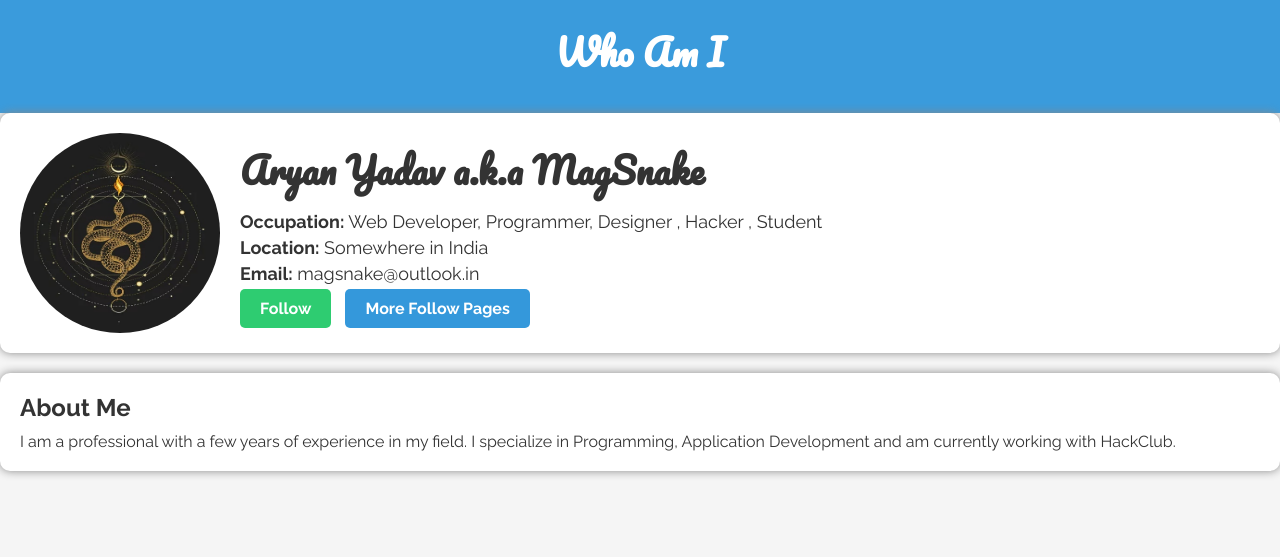
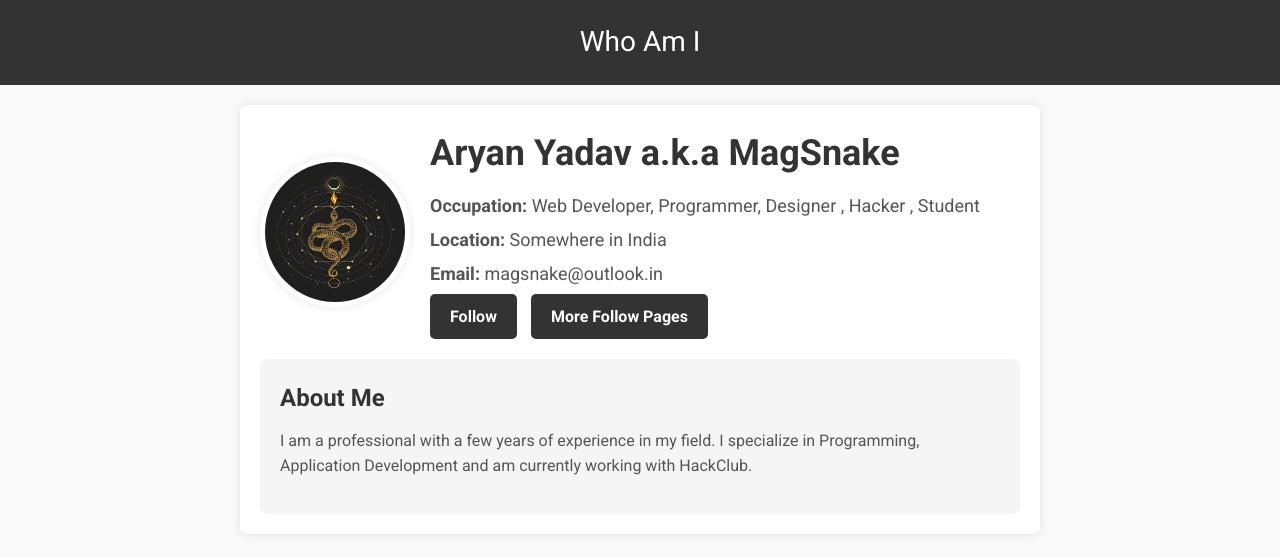
Before and after one commit to aryan9190/aryan9190.github.io, a plain HTML site: page index.html in a window 1280 px wide. Drawn offline with Linux system fonts and the light colour scheme.

Commit message:
Update index.html

```diff
--- a/index.html
+++ b/index.html
@@ -1,8 +1,10 @@
-<!DOCTYPE html><html lang="en"><head>
+<!DOCTYPE html>
+<html lang="en">
+<head>
     <meta charset="UTF-8">
     <meta name="viewport" content="width=device-width, initial-scale=1.0">
     <title>Who Am I</title>
-    <link rel="stylesheet" href="https://fonts.googleapis.com/css?family=Pacifico|Raleway:400,700&display=swap">
+    <link href="https://fonts.googleapis.com/css2?family=Roboto:wght@400;700&display=swap" rel="stylesheet">
     <style>
         /* Reset some default styles */
         * {
@@ -12,44 +14,47 @@
         }
 
         body {
-            font-family: "Raleway", sans-serif;
-            background-color: #f5f5f5;
+            font-family: "Roboto", sans-serif;
+            background-color: #f9f9f9;
             color: #333;
+            line-height: 1.6;
         }
 
         header {
-            background-color: #3A9BDC;
+            background-color: #333;
             color: #fff;
             text-align: center;
             padding: 20px;
-            font-family: "Pacifico", cursive;
+            font-size: 28px;
         }
 
-        .profile-container {
-            display: flex;
-            justify-content: center;
-            align-items: center;
+        .container {
+            max-width: 800px;
+            margin: 20px auto;
+            padding: 20px;
             background-color: #fff;
-            border-radius: 10px;
-            box-shadow: 0px 0px 10px 0px #888;
-            padding: 20px;
-            transition: background-color 0.3s;
+            border-radius: 8px;
+            box-shadow: 0 0 10px rgba(0, 0, 0, 0.1);
         }
 
-        .profile-container:hover {
-            background-color: #f0f0f0;
+        .profile {
+            display: flex;
+            align-items: center;
+            margin-bottom: 20px;
         }
 
         .profile-image {
-            width: 200px;
-            height: 200px;
+            width: 150px;
+            height: 150px;
             border-radius: 50%;
             margin-right: 20px;
+            border: 5px solid #fff;
+            box-shadow: 0 0 10px rgba(0, 0, 0, 0.1);
             transition: transform 0.3s;
         }
 
         .profile-image:hover {
-            transform: scale(1.1);
+            transform: scale(1.05);
         }
 
         .profile-details {
@@ -59,13 +64,13 @@
         h1 {
             font-size: 36px;
             margin-bottom: 10px;
-            font-family: "Pacifico", cursive;
+            color: #333;
         }
 
         .info {
             font-size: 18px;
             margin-bottom: 5px;
-            font-family: "Raleway", sans-serif;
+            color: #555;
         }
 
         .button {
@@ -76,51 +81,47 @@
             font-weight: 600;
             margin-right: 10px;
             cursor: pointer;
+            background-color: #333;
+            color: #fff;
             transition: background-color 0.3s, color 0.3s;
         }
 
         .button:hover {
-            background-color: #333;
-            color: #fff;
-        }
-
-        .follow-button {
-            background-color: #2ecc71;
-            color: #fff;
-        }
-
-        .message-button {
-            background-color: #3498db;
-            color: #fff;
+            background-color: #555;
         }
 
         .bio {
-            background-color: #fff;
-            border-radius: 10px;
-            box-shadow: 0px 0px 10px 0px #888;
+            background-color: #f5f5f5;
+            border-radius: 8px;
             padding: 20px;
-            margin-top: 20px;
         }
 
         h2 {
             font-size: 24px;
             margin-bottom: 10px;
+            color: #333;
+        }
+
+        p {
+            margin-bottom: 15px;
+            color: #555;
         }
     </style>
 </head>
 <body>
     <header>
-        <h1>Who Am I</h1>
+        Who Am I
     </header>
-    <div class="profile-container">
+    <div class="container">
+        <div class="profile">
             <img class="profile-image" src="pic.jpg" alt="Profile Picture">
             <div class="profile-details">
                 <h1>Aryan Yadav a.k.a <b>MagSnake</b></h1>
                 <p class="info"><b>Occupation:</b> Web Developer, Programmer, Designer , Hacker , Student</p>
                 <p class="info"><b>Location:</b> Somewhere in India</p>
                 <p class="info"><b>Email:</b> magsnake@outlook.in</p>
-            <a class="button follow-button" href="http://github.com/aryan9190">Follow</a>
-            <a class="button message-button" href="http://GitHub.com/magsnake">More Follow Pages</a>
+                <a class="button" href="http://github.com/aryan9190">Follow</a>
+                <a class="button" href="http://GitHub.com/magsnake">More Follow Pages</a>
             </div>
         </div>
         <div class="bio">
@@ -129,16 +130,6 @@
                 I am a professional with a few years of experience in my field. I specialize in Programming, Application Development and am currently working with HackClub.
             </p>
         </div>
-
-    <script>
-        // JavaScript for hover effect on the profile image
-        const profileImage = document.querySelector(".profile-image");
-        profileImage.addEventListener("mouseenter", () => {
-            profileImage.style.transform = "scale(1.1)";
-        });
-        profileImage.addEventListener("mouseleave", () => {
-            profileImage.style.transform = "scale(1)";
-        });
-    </script>
+    </div>
 </body>
 </html>
```
Lines whose indentation alone changed are shown as unchanged.
